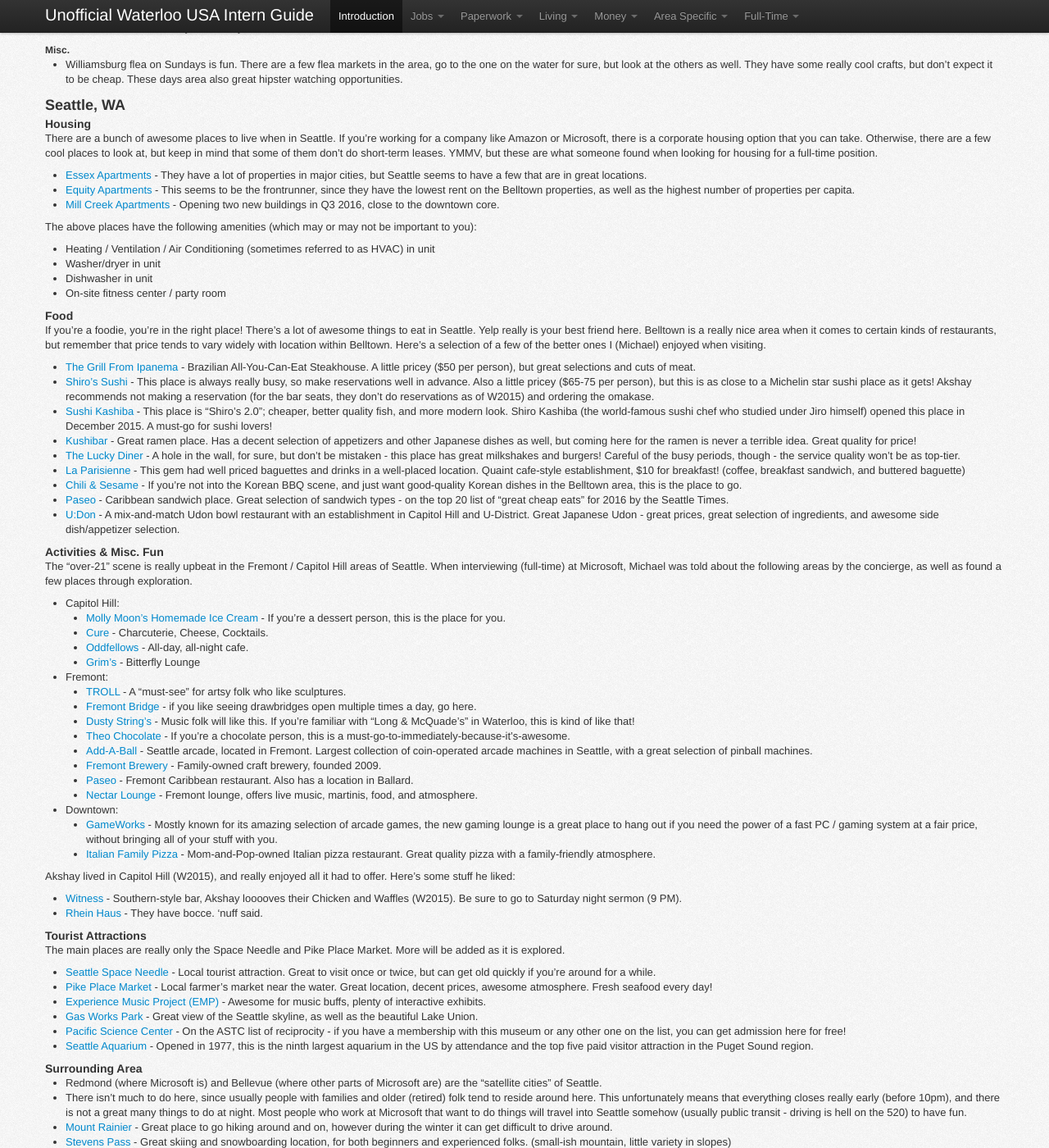
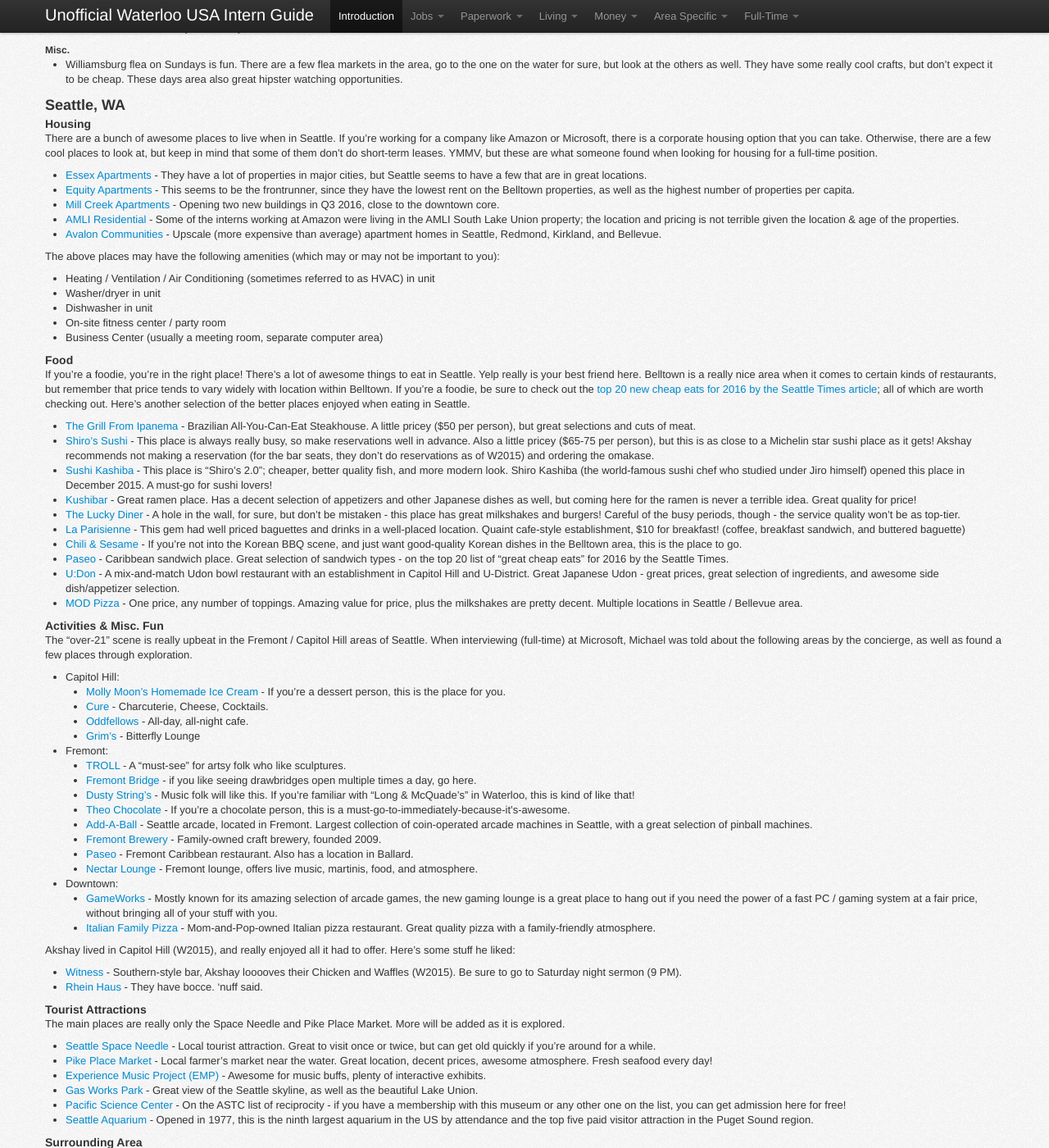
Before and after one commit to sholiday/Unofficial-Waterloo-USA-Intern-Guide, a Jekyll site: the page built from index.markdown, in a window 1280 px wide and 1400 px high, scrolled down 15436 px. Shown: the whole window at 82% size. Built offline with Jekyll 4.4.1, drawn with Linux system fonts in a browser that asks for light colours; nearby versions of some CDN libraries; some of the changed text lies outside the part shown.

Commit message:
Seattle - additions, fixes
Adding:
- more communities
- food things (top 20 eats!)

Fixing:
- Spelling (didn't finish sentence in last commit)
- Grammar / explanations.

```diff
--- a/index.markdown
+++ b/index.markdown
@@ -1352,18 +1352,22 @@ Otherwise, there are a few cool places to look at, but keep in mind that some of
 * [Essex Apartments](http://www.essexapartmenthomes.com/search?ustext=Seattle%20Area&ustype=metro&uskey=57&beds=any&baths=any&city&state&min_rent=any&max_rent=any) - They have a lot of properties in major cities, but Seattle seems to have a few that are in great locations.
 * [Equity Apartments](http://www.equityapartments.com/washington/seattle-apartments.aspx) - This seems to be the frontrunner, since they have the lowest rent on the Belltown properties, as well as the highest number of properties per capita.
 * [Mill Creek Apartments](http://www.millcreekplaces.com/find_an_apartment?region=Pacific%20Northwest&market=Seattle) - Opening two new buildings in Q3 2016, close to the downtown core.
-
-The above places have the following amenities (which may or may not be important to you):
+* [AMLI Residential](http://www.amli.com/apartments/seattle) - Some of the interns working at Amazon were living in the AMLI South Lake Union property; the location and pricing is not terrible given the location & age of the properties.
+* [Avalon Communities](http://www.avaloncommunities.com/washington/seattle-apartments) - Upscale (more expensive than average) apartment homes in Seattle, Redmond, Kirkland, and Bellevue.
+
+The above places may have the following amenities (which may or may not be important to you):
 
 * Heating / Ventilation / Air Conditioning (sometimes referred to as HVAC) in unit
 * Washer/dryer in unit
 * Dishwasher in unit
 * On-site fitness center / party room
+* Business Center (usually a meeting room, separate computer area)
 
 #### Food
 If you're a foodie, you're in the right place! There's a lot of awesome things to eat in Seattle. Yelp really is your best friend here.
 Belltown is a really nice area when it comes to certain kinds of restaurants, but remember that price tends to vary widely with location within Belltown.
-Here's a selection of a few of the better ones I (Michael) enjoyed when visiting.
+If you're a foodie, be sure to check out the [top 20 new cheap eats for 2016 by the Seattle Times article](http://www.seattletimes.com/life/top-20-new-cheap-eats-for-2016/); all of which are worth checking out.
+Here's another selection of the better places enjoyed when eating in Seattle.
 
 * [The Grill From Ipanema](http://seattlegrillfromipanema.com/) - Brazilian All-You-Can-Eat Steakhouse. A little pricey ($50 per person), but great selections and cuts of meat.
 * [Shiro's Sushi](http://shiros.com/) - This place is always really busy, so make reservations well in advance. Also a little pricey ($65-75 per person), but this is as close to a Michelin star sushi place as it gets! Akshay recommends not making a reservation (for the bar seats, they don't do reservations as of W2015) and ordering the omakase.
@@ -1374,6 +1378,7 @@ Here's a selection of a few of the better ones I (Michael) enjoyed when visiting
 * [Chili & Sesame](http://chilisesame.com/) - If you're not into the Korean BBQ scene, and just want good-quality Korean dishes in the Belltown area, this is the place to go.
 * [Paseo](http://www.paseorestaurants.com/) - Caribbean sandwich place. Great selection of sandwich types - on the top 20 list of "great cheap eats" for 2016 by the Seattle Times.
 * [U:Don](http://freshudon.com/) - A mix-and-match Udon bowl restaurant with an establishment in Capitol Hill and U-District. Great Japanese Udon - great prices, great selection of ingredients, and awesome side dish/appetizer selection.
+* [MOD Pizza](https://modpizza.com/) - One price, any number of toppings. Amazing value for price, plus the milkshakes are pretty decent. Multiple locations in Seattle / Bellevue area.
 
 #### Activities & Misc. Fun
 The "over-21" scene is really upbeat in the Fremont / Capitol Hill areas of Seattle. When interviewing (full-time) at Microsoft, Michael was told about the following areas by the concierge, as well as found a few places through exploration.
@@ -1419,12 +1424,13 @@ The main places are really only the Space Needle and Pike Place Market. More wil
 * [Stevens Pass](https://www.stevenspass.com/site) - Great skiing and snowboarding location, for both beginners and experienced folks. (small-ish mountain, little variety in slopes)
 * [Snoqualmie Pass](http://www.summitatsnoqualmie.com/) - Another great place to ski and snowboard, only an hour drive away from Bellevue!
 * [Mount Baker](http://www.mtbaker.us/) - Closer to Bellingham (a bit further of a drive), another great place to ski and snowboard.
-* [Mercer Island](https://www.mercergov.org/) - Fantastic area for outdoorsy peopl
+* [Mercer Island](https://www.mercergov.org/) - Fantastic area for outdoorsy people who like exploring.
+* [Norway Pass](http://www.wta.org/go-hiking/hikes/norway-pass) - Fantastic hiking 4.4 mile (860-4500ft elevation) hike, roundtrip.
 
 #### Getting Around
 * If you're going to and from Redmond / Bellevue from Seattle, it's probably best to take public transit. Ridesharing apps like Uber or Lyft will cost upwards of $15 per ride, where public transit would cost around $5.
 * For the most part, if you're just touring around Seattle, Lyft/Uber is pretty fair. Taxis in this area are not terrible either; since they're competing, you'll usually pay around the same price for the same distance travelled.
-* Amazon/Microsoft provide ORCA cards. Take advantage of it. The 545 route is great to get between Redmond and Seattle.
+* Amazon/Microsoft provide ORCA cards. Take advantage of it. The [545 route](http://www.soundtransit.org/schedules/ST-Express-Bus/545) is great to get between Redmond and Seattle, and the [550 route](http://www.soundtransit.org/schedules/st-express-bus/550) is great to get from Bellevue to Seattle.
 
 <section id="Area-Coopersburg-PA" />
 ### Coopersburg, PA
```
